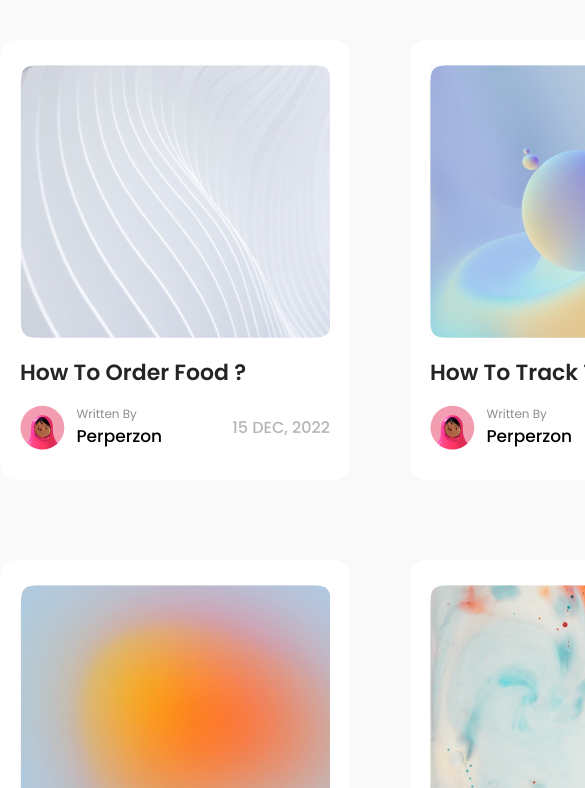
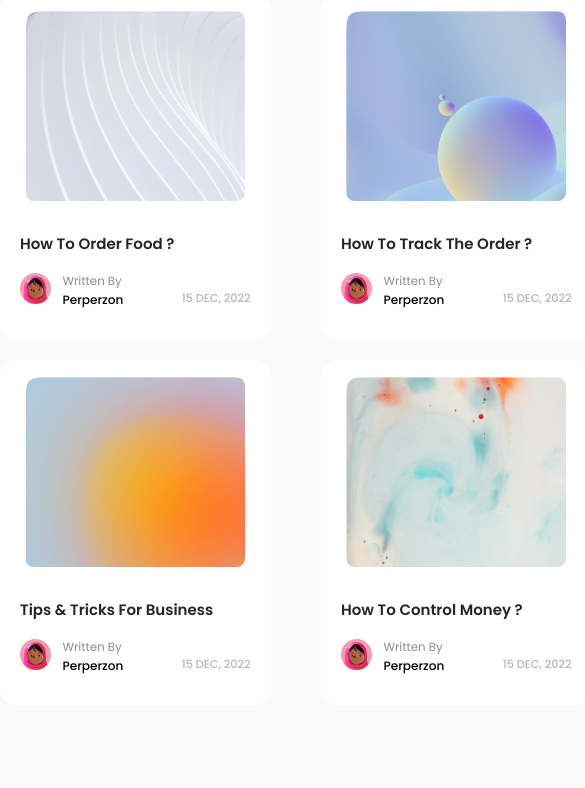
Before and after one commit to olymuzyka-intensive/EATLY, a plain HTML site: page pages/blog.html in a window 390 px wide. Shown: the part 253-1041 px from the top of the page, 585 px wide, since content can reach past the window. Drawn offline with Linux system fonts and the light colour scheme.

Commit message:
goto dextop tablet

```diff
--- a/scss/components/_other.scss
+++ b/scss/components/_other.scss
@@ -1,6 +1,9 @@
 .blog {
     &__row {
         padding: 100px 0 120px;
+        &-top {
+            padding-top: 0px;
+        }
     }
     &__title {
         font-size: 45px;
@@ -35,7 +38,8 @@
         height: 440px;
         border-radius: 15.9px;
         background: #FFF;
-
+        display: flex;
+        flex-direction: column;
         &:hover {
             box-shadow: 0px 3.9px 46.9px 0px rgba(197, 197, 197, 0.25);
         }
@@ -62,12 +66,6 @@
         &_img-6 {
             background: url(/img/blog_img6.jpg) no-repeat;
         }
-
-    }
-
-    &__item {
-        display: flex;
-        flex-direction: column;
         &_card {
             margin-left: 20px;
             display: flex;
@@ -75,9 +73,10 @@
             gap: 11.5px;
         }
         &_logo {
-            background: url(/img/blog_item_img.png) no-repeat;
+            background: url(/img/blog_item_img.png) no-repeat center center;
             width: 45px;
             height: 45px;
+            border-radius: 25px;
         }
         &_title {
             padding: 20px;
@@ -104,7 +103,7 @@
             line-height: 31.5px;
             margin-left: auto;
             padding-right: 20px;
-            align-self: center;
+            align-self: self-end;
         }
     }
 }
@@ -509,7 +508,6 @@
         }
     }
 
-
     &__title {
         padding-top: 84.4px;
         font-weight: 600;
@@ -533,6 +531,7 @@
                 position: absolute;
                 bottom: -80px;
                 left: -125px;
+                width: 122px;
             }
         }
         &_right {
--- a/scss/media.scss
+++ b/scss/media.scss
@@ -221,6 +221,7 @@
             font-weight: 600;
             font-size: 14.4px;
             line-height: 18px;
+            height: 56.89px;
             span {
                 margin-left: 15px;
                 margin-top: 10px;
@@ -253,6 +254,7 @@
             line-height: 17.8px;
         }
     }
+
     .menu {
         font-size: 13px;
     }
@@ -545,6 +547,67 @@
         }
     }
 
+    .blog {
+        &__row {
+            padding: 75px 0 86px;
+            &-top {
+                padding-top: 0px;
+            }
+        }
+        &__title {
+            padding-bottom: 53.73px;
+        }
+        &__cards {
+            row-gap: 21.33px;
+            column-gap: 50.38px;
+        }
+        &__item {
+            width: 270.6px;
+            height: 345px;
+            &_img {
+                width: 220px;
+                // height: 193.68px;
+                border-radius: 8.7px;
+                margin: 17px auto 14px
+            }
+            &_title {
+                font-size: 15.03px;
+                line-height: 18px;
+            }
+            &_text {
+                &-1 {
+                    font-size: 11.77px;
+                }
+                &-2 {
+                    font-size: 12.1px;
+                    line-height: 19px;
+                }
+
+            }
+            &_date {
+                font-size: 11.27px;
+                line-height: 22px;
+            }
+            &_logo {
+                width: 31px;
+                height: 31px;
+            }
+        }
+    }
+
+    .content {
+        &__article {
+            &_title {
+                font-size: 23.467px;
+                line-height: 32px;
+            }
+            &_text {
+                font-size: 15.64px;
+                line-height: 32px;
+            }
+        }
+    }
+
     .questions {
         &__row {
             padding: 72px 0 103px;
@@ -634,7 +697,9 @@
                     left: 267px;
                 }
                 &-3 {
-                    width: 87.22px;
+                    width: 100px;
+                    bottom: -60px;
+                    left: -70px;
                 }
             }
             &_right {
```
Also changed, not shown: pages/blog_page.html (+2 -1 lines), css/media.css, css/style.css, 2 other files.
